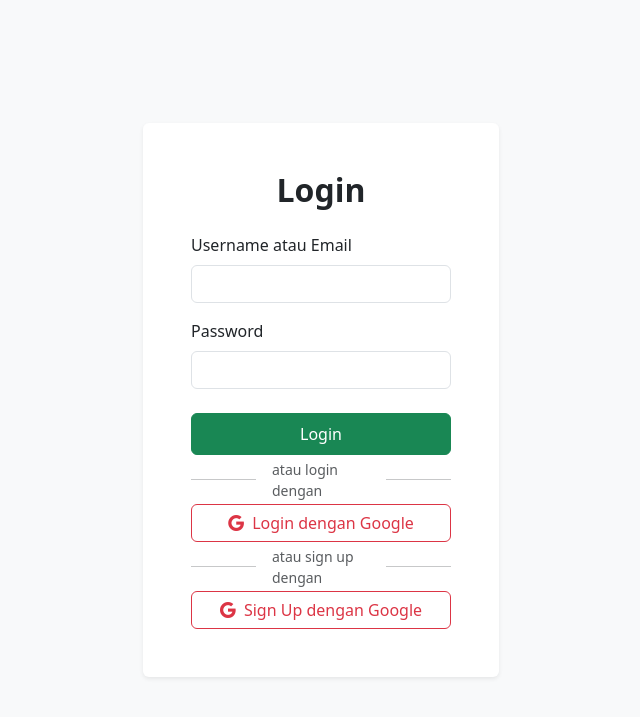
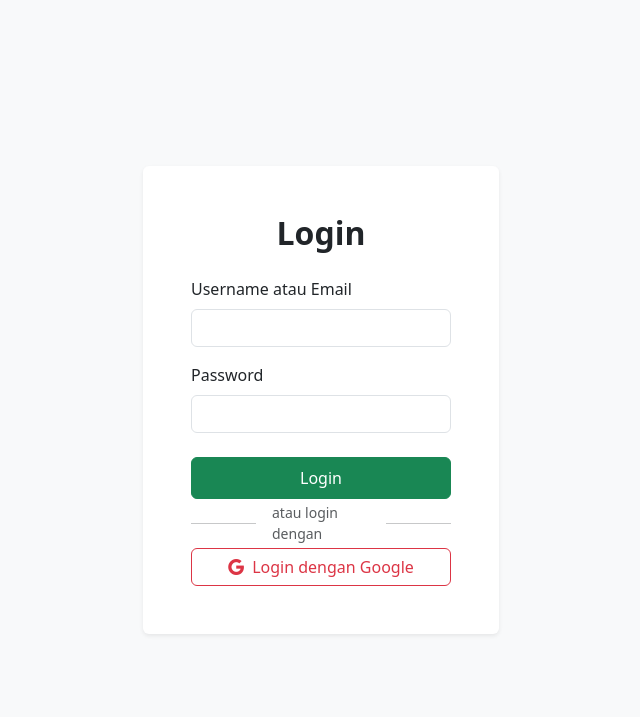
Before and after one commit to aprnna/KP-Penelitian-Dosen, a PHP site: page /auth/auth/login in a window 1280 px wide. Shown: the top 717 px of the page, without its empty margins (319-959 px from the left). Run offline with PHP 8.4, Linux system fonts and the light colour scheme; some libraries are stand-ins or nearby versions.

Commit message:
test update

```diff
--- a/app/views/auth/login.php
+++ b/app/views/auth/login.php
@@ -41,15 +41,3 @@
     Login dengan Google
   </a>
 </div>
-
-<div class="position-relative my-4">
-  <hr>
-  <span class="position-absolute top-50 start-50 translate-middle bg-white px-3 text-muted small">atau sign up dengan</span>
-</div>
-
-<div class="d-grid gap-2">
-  <a href="<?php echo BASE_URL; ?>auth/google/register" class="btn btn-outline-danger d-flex align-items-center justify-content-center gap-2">
-    <i class="bi bi-google"></i>
-    Sign Up dengan Google
-  </a>
-</div>
```
